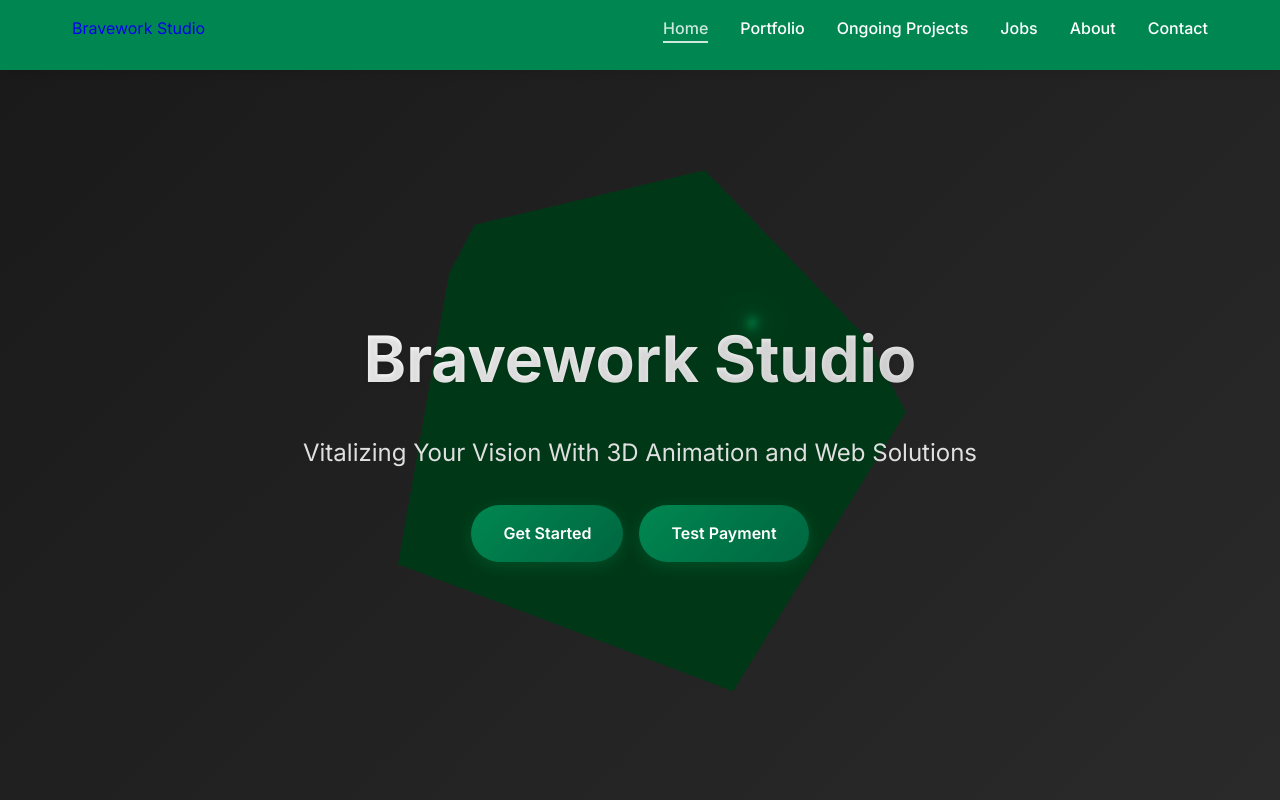
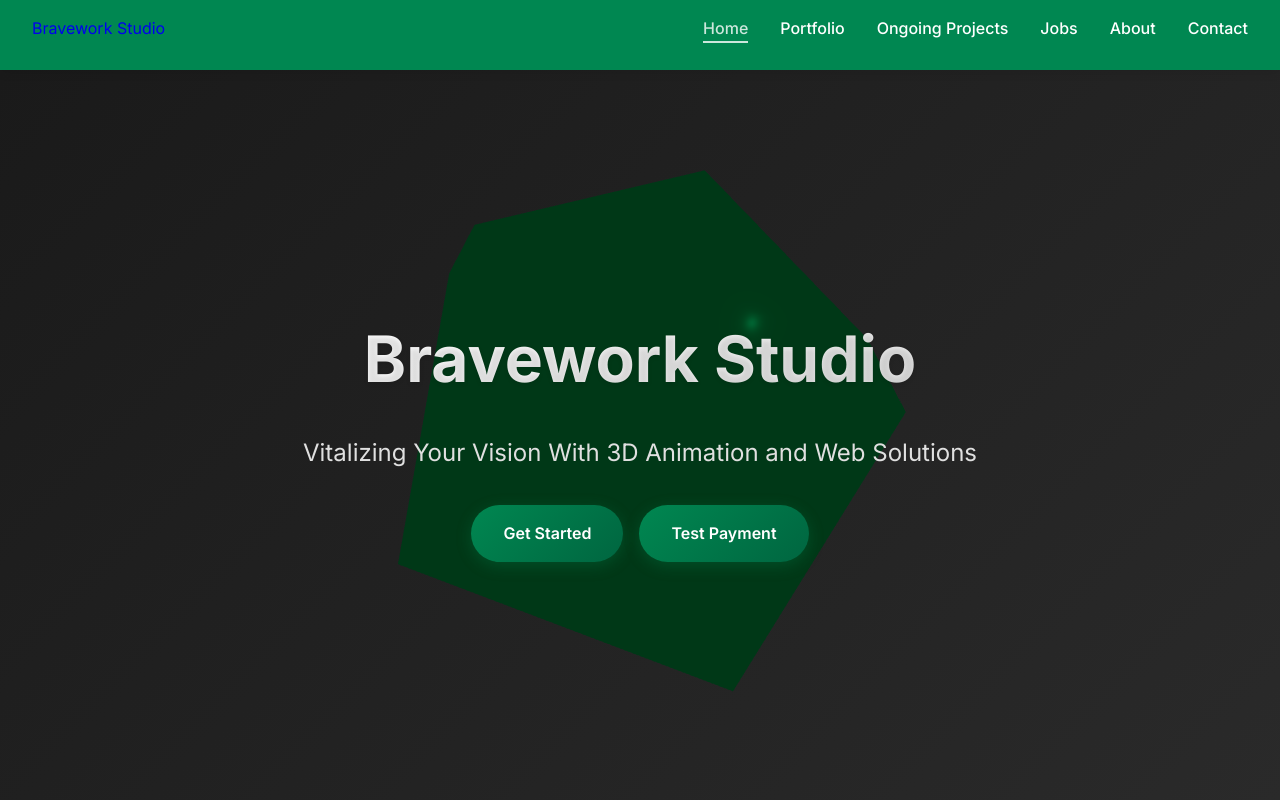
Before and after one commit to bravono/bravework-studio, a Next.js app: page / in a window 1280 px wide. Shown: the top 800 px of the page. Built offline with nearby package versions, Linux system fonts and the light colour scheme; no server answers.

Commit message:
Style: Fix navbar layout issues

```diff
--- a/app/globals.css
+++ b/app/globals.css
@@ -33,6 +33,7 @@ body {
   padding: 1rem 0;
   box-shadow: 0 2px 10px rgba(0, 0, 0, 0.1);
   height: 70px;
+  width: 100vw;
 }
 
 .navbar.scrolled {
@@ -47,7 +48,7 @@ body {
 }
 
 .navbar-container {
-  max-width: 1200px;
+  width: 100%;
   margin: 0 auto;
   padding: 0 2rem;
   display: flex;
```
